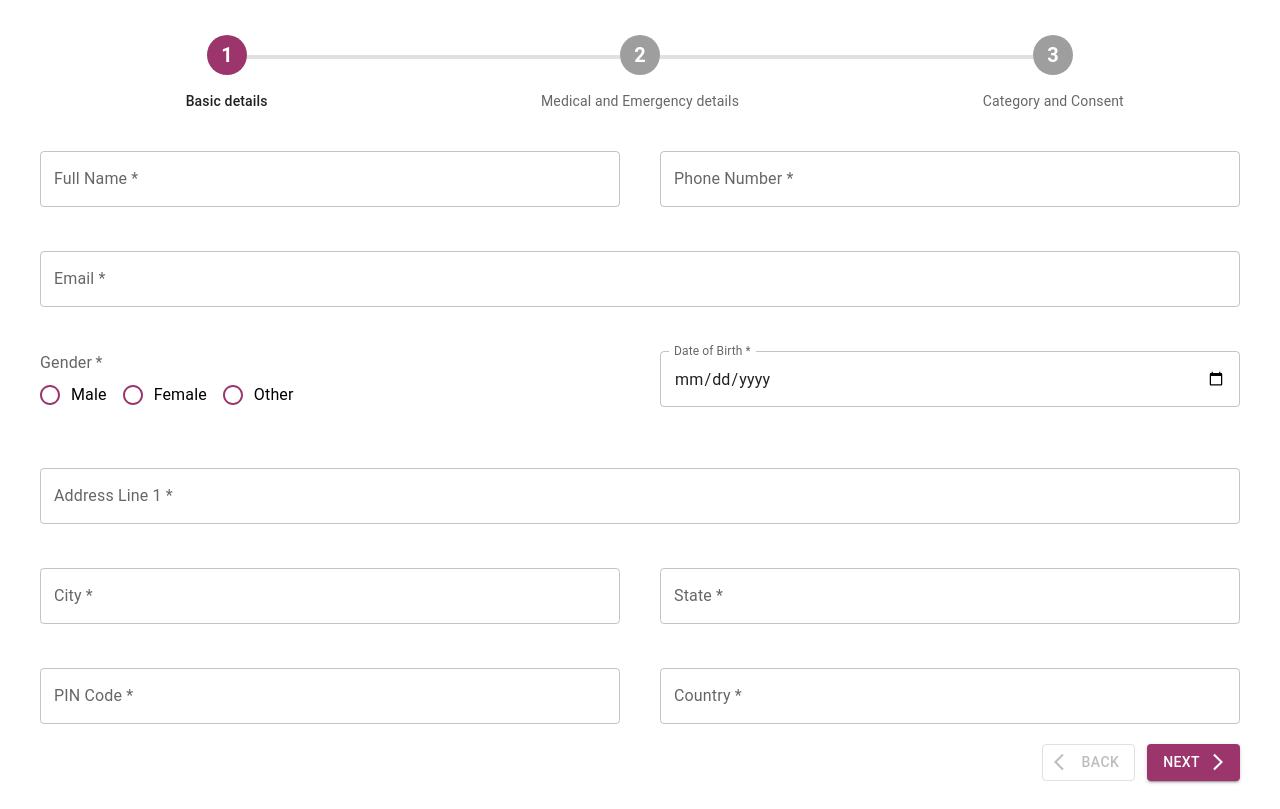
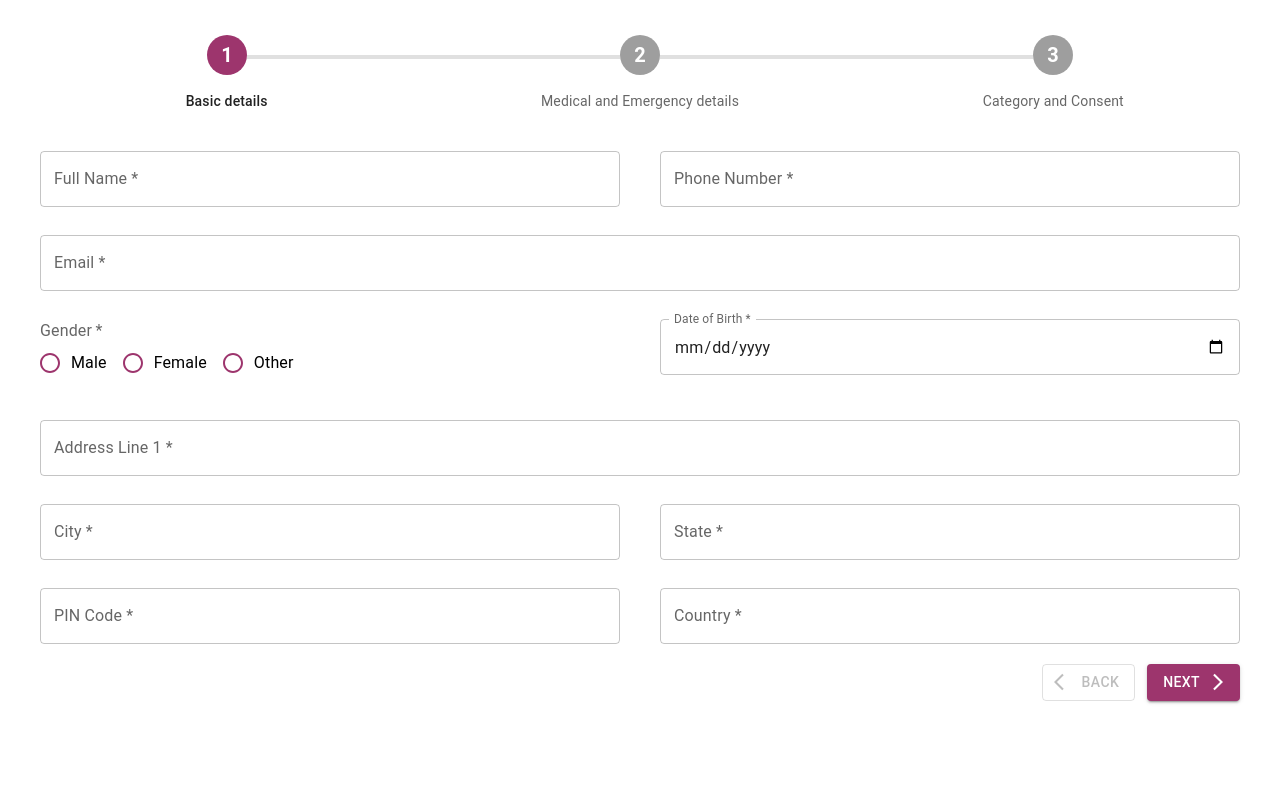
Before and after one commit to tomsabu444/Pala-Marathon-Website, a React (Vite) app in the folder client/: page /register in a window 1280 px wide. Shown: the part 820-1629 px from the top of the page. After the commit the page ends 1549 px from the top, so only its background shows below. Built offline with nearby package versions, Linux system fonts and the light colour scheme.

Commit message:
Adjust spacing in BasicDetails component for improved layout consistency

```diff
--- a/client/src/components/BasicDetails.jsx
+++ b/client/src/components/BasicDetails.jsx
@@ -19,7 +19,7 @@ function BasicDetails() {
   } = useFormContext();
 
   return (
-    <div className="my-1 flex flex-col  md:gap-y-5">
+    <div className="my-1 flex flex-col  md:gap-y-1">
       <div className=" md:flex md:gap-10">
         <TextField
           className="w-full md:w-1/2"
```
